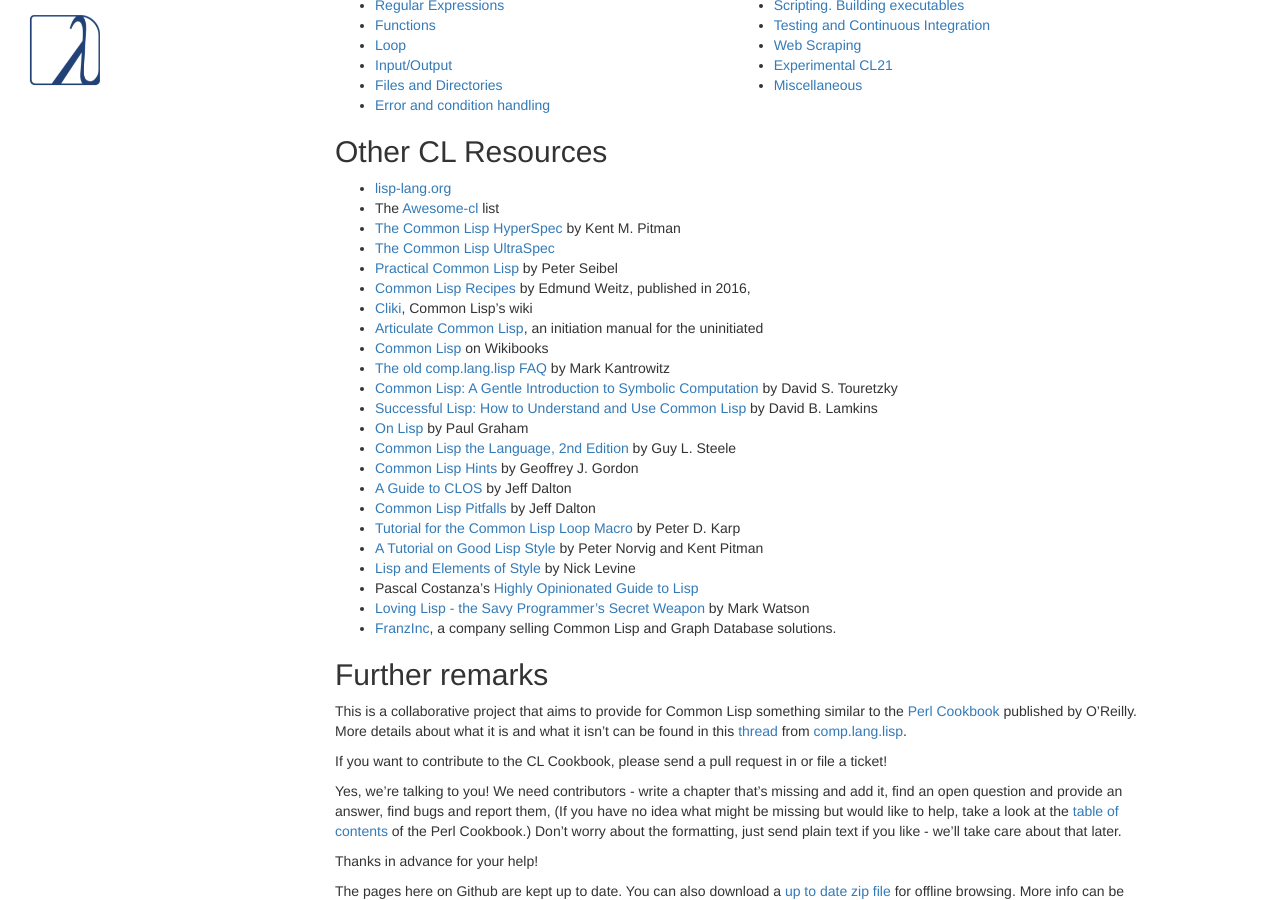
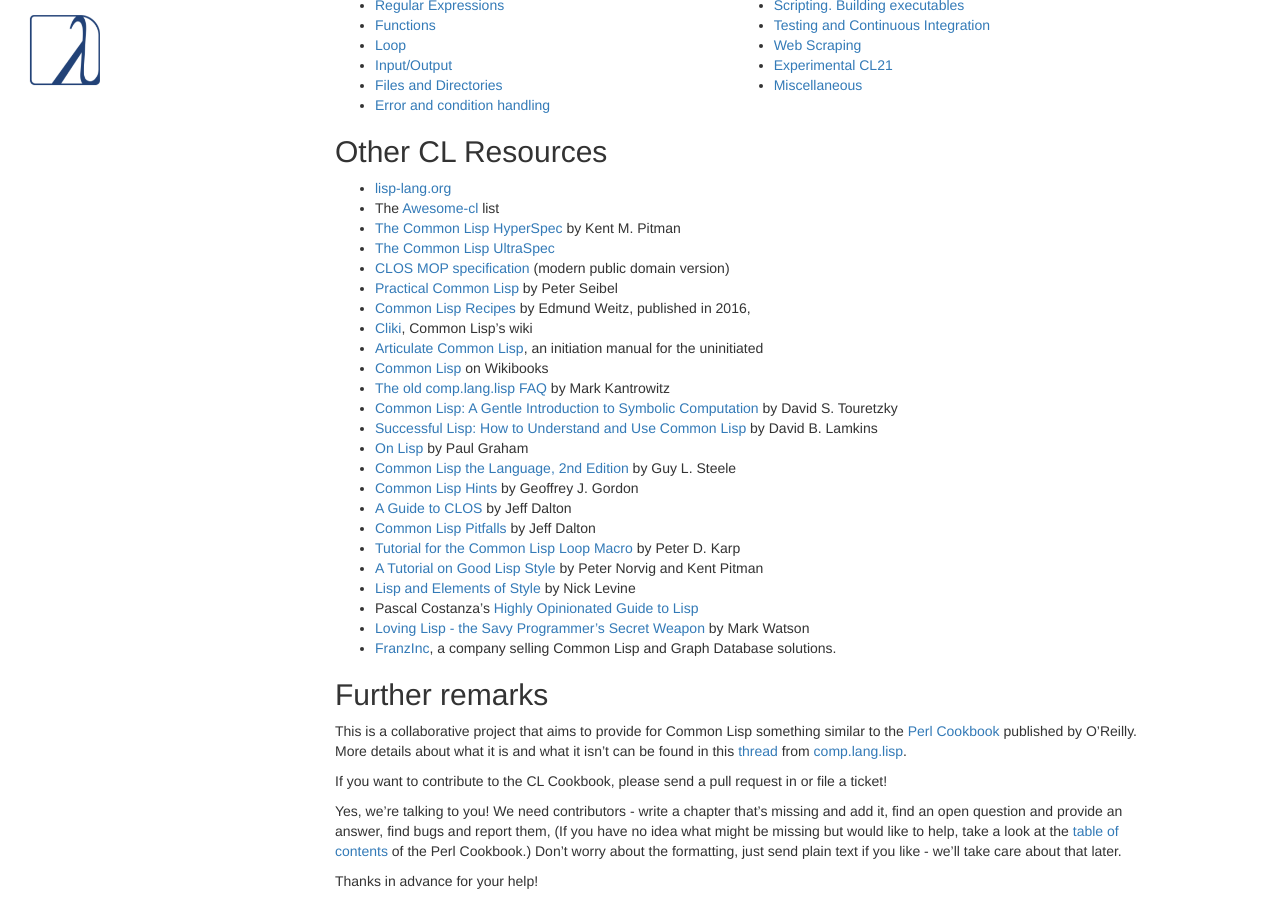
Before and after one commit to LispCookbook/cl-cookbook, a Jekyll site: the page built from index.md, in a window 1280 px wide and 900 px high, scrolled down 354 px. Built offline with Jekyll 4.4.1, drawn with Linux system fonts in a browser that asks for light colours.

Commit message:
Link to modern public domain online CLOS MOP specification.

```diff
--- a/index.md
+++ b/index.md
@@ -46,6 +46,7 @@
 * The [Awesome-cl](https://github.com/CodyReichert/awesome-cl) list
 * [The Common Lisp HyperSpec](http://www.lispworks.com/documentation/HyperSpec/Front/index.htm) by Kent M. Pitman
 * [The Common Lisp UltraSpec](http://phoe.tymoon.eu/clus/doku.php)
+* [CLOS MOP specification](https://clos-mop.hexstreamsoft.com/) (modern public domain version)
 * [Practical Common Lisp](http://www.gigamonkeys.com/book/) by Peter Seibel
 * [Common Lisp Recipes](http://weitz.de/cl-recipes/) by Edmund Weitz, published in 2016,
 * [Cliki](http://www.cliki.net/), Common Lisp's wiki
```
